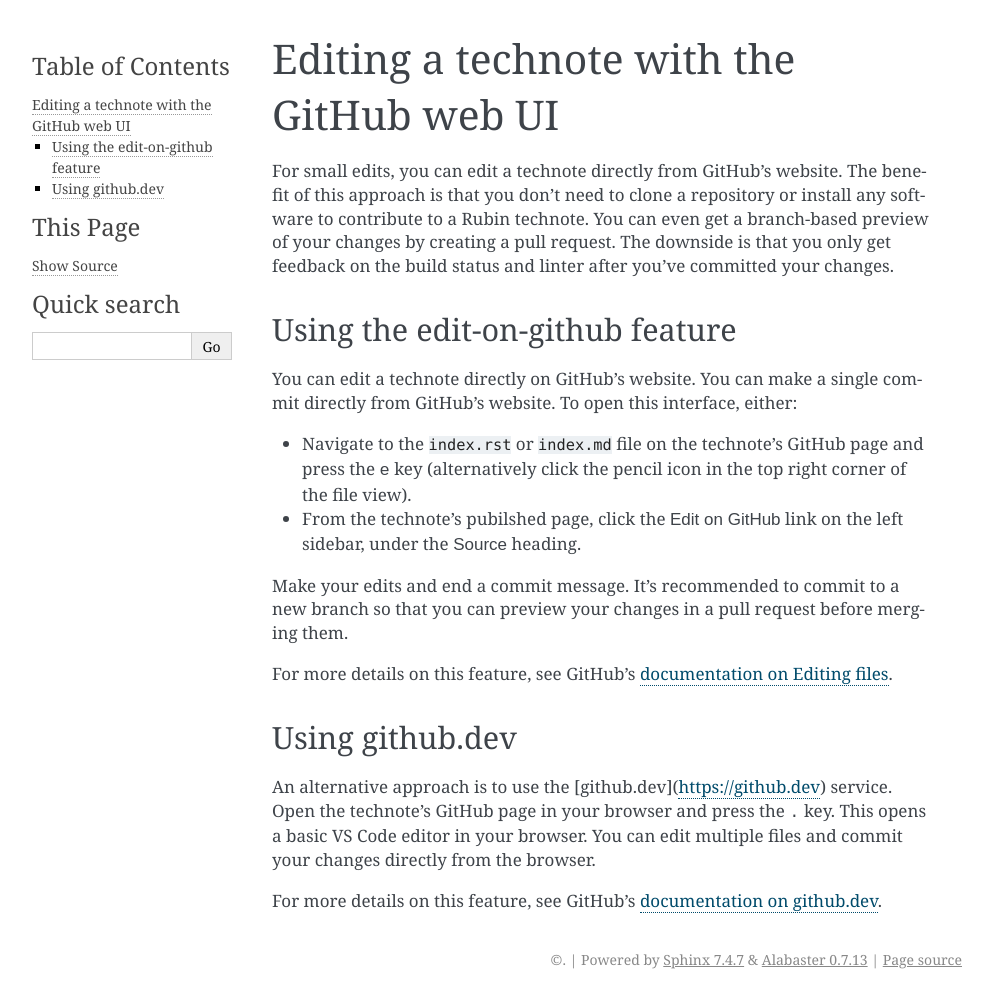
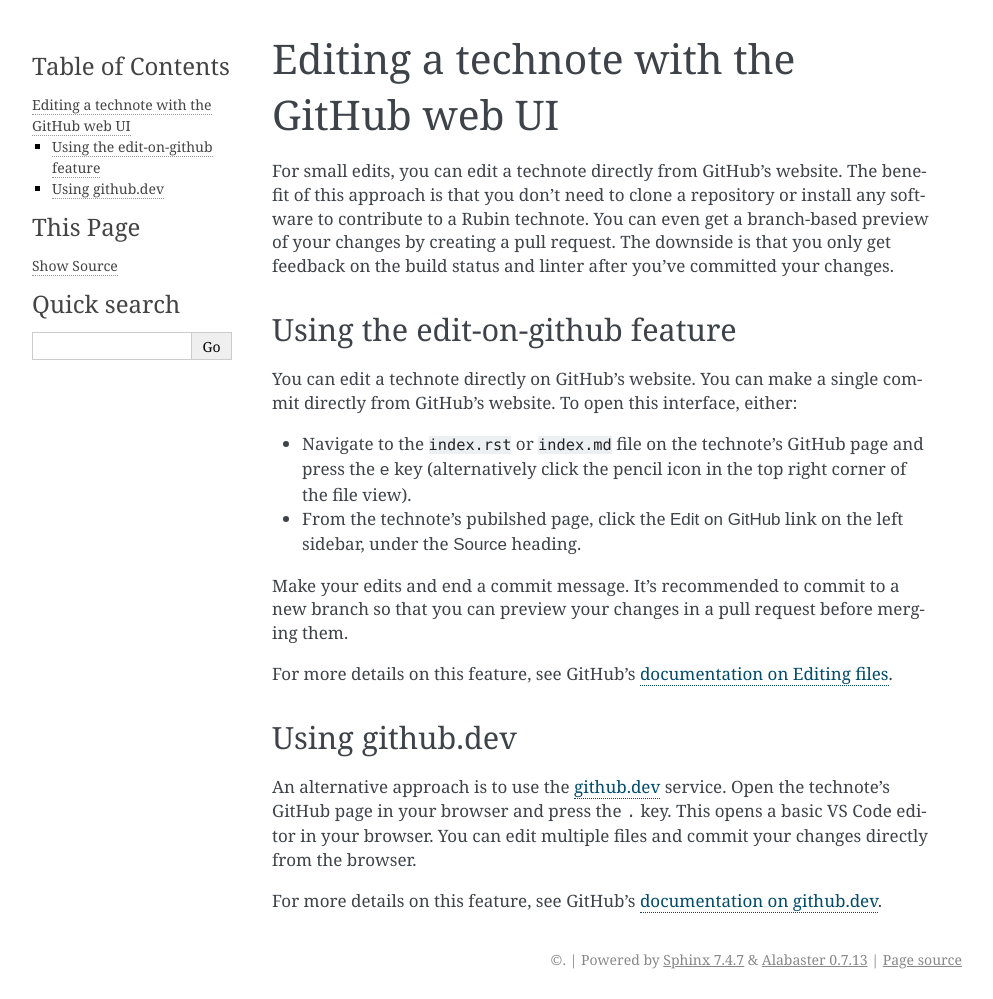
Before and after one commit to lsst-sqre/documenteer, a Sphinx documentation site: the page built from docs/technotes/edit-on-github.rst, in a window 1280 px wide. Shown: the whole page, without its empty margins (148-1141 px from the left). Built offline with Sphinx 7.4.7, drawn with Linux system fonts in a browser that asks for light colours; pages that are not in the unit, such as notebooks, are missing from menus.

Commit message:
Fix docs typo

```diff
--- a/docs/technotes/edit-on-github.rst
+++ b/docs/technotes/edit-on-github.rst
@@ -25,7 +25,7 @@ For more details on this feature, see GitHub's `documentation on Editing files <
 Using github.dev
 ----------------
 
-An alternative approach is to use the [github.dev](https://github.dev) service.
+An alternative approach is to use the `github.dev <https://github.dev>`__ service.
 Open the technote's GitHub page in your browser and press the :kbd:`.` key.
 This opens a basic VS Code editor in your browser.
 You can edit multiple files and commit your changes directly from the browser.
```
